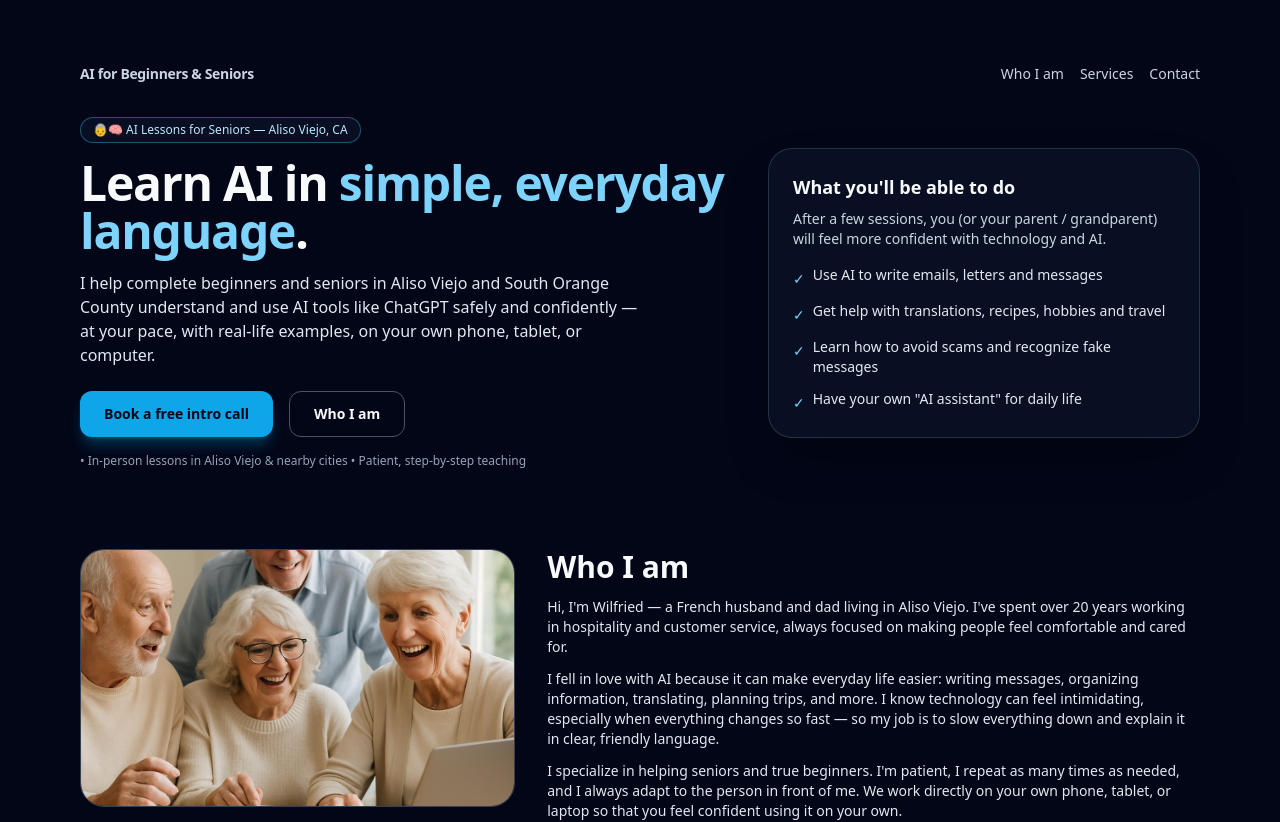
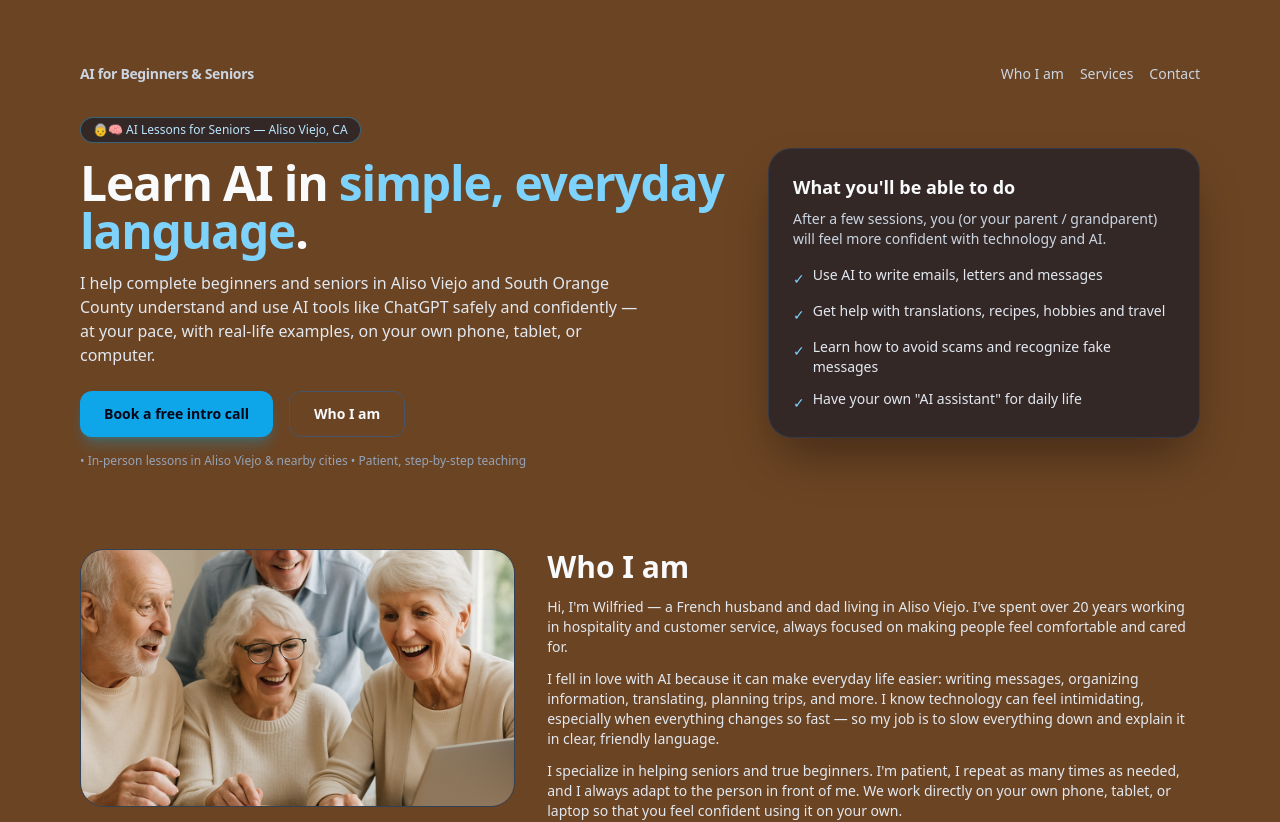
Before and after one commit to wilfriedlefebvre-png/aiforbeginners, a Next.js app: page /ai-for-seniors in a window 1280 px wide. Shown: the top 822 px of the page. Built offline with nearby package versions, Linux system fonts and the light colour scheme.

Commit message:
Change background color from black to brown on both pages

```diff
--- a/app/ai-for-beginners/page.tsx
+++ b/app/ai-for-beginners/page.tsx
@@ -9,7 +9,7 @@ export default function AIBeginnersPage() {
         style={{
           backgroundImage: 'url(/background.png)',
           backgroundSize: 'contain',
-          backgroundColor: '#0f172a'
+          backgroundColor: '#6B4423'
         }}
       />
 
--- a/app/ai-for-seniors/page.tsx
+++ b/app/ai-for-seniors/page.tsx
@@ -2,9 +2,9 @@ import React from "react";
 
 export default function AIForseniorsPage() {
   return (
-    <main className="min-h-screen bg-slate-950 text-slate-50 relative">
+    <main className="min-h-screen text-slate-50 relative" style={{ backgroundColor: '#6B4423' }}>
       {/* Background */}
-      <div className="absolute inset-0 -z-10 bg-gradient-to-br from-slate-900 via-slate-950 to-slate-900" />
+      <div className="absolute inset-0 -z-10 bg-gradient-to-br from-amber-900/80 via-amber-950/80 to-amber-900/80" />
 
       <div className="absolute inset-x-0 top-0 -z-10 h-72 bg-[radial-gradient(circle_at_top,_#38bdf8_0,_transparent_60%)] opacity-40" />
 
```
